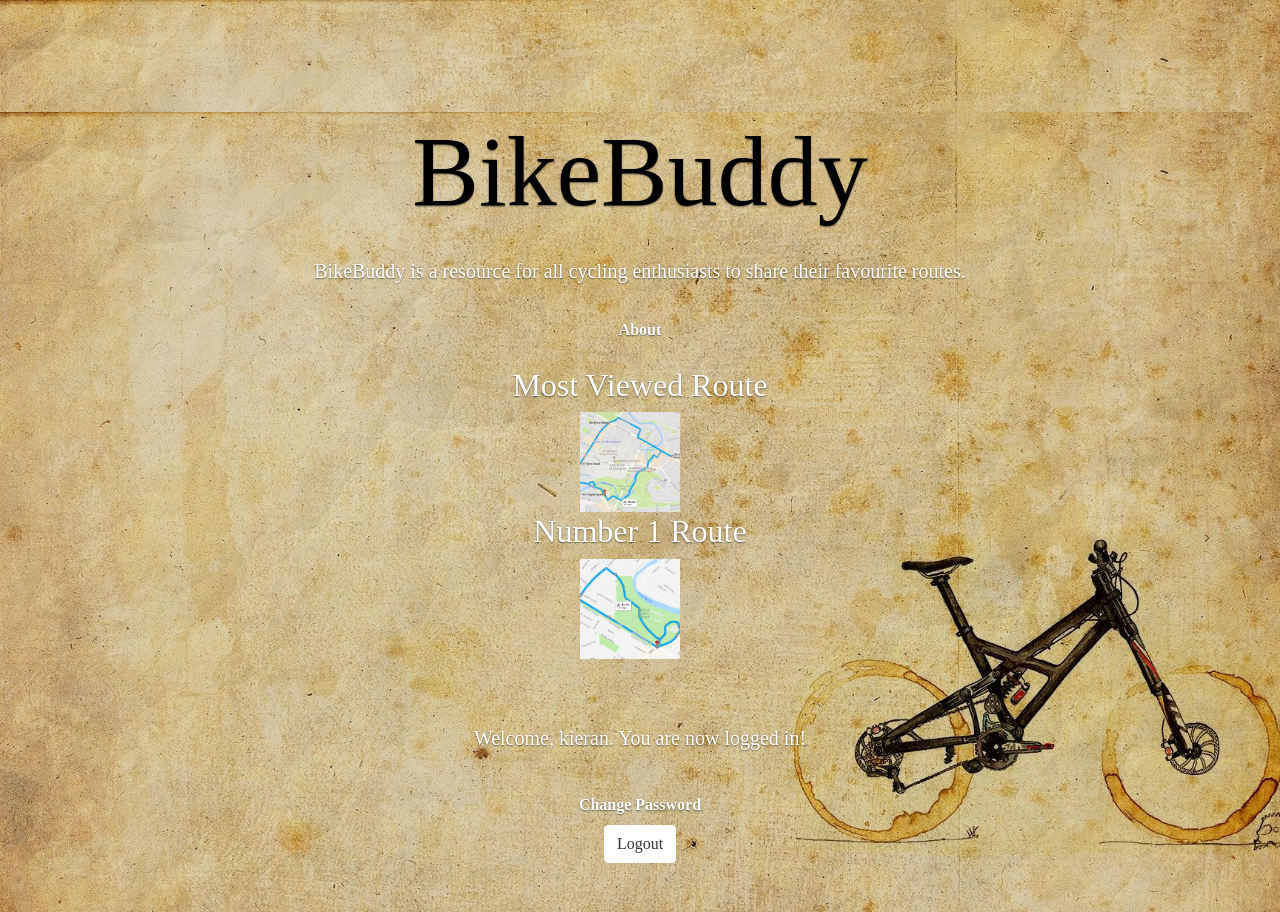
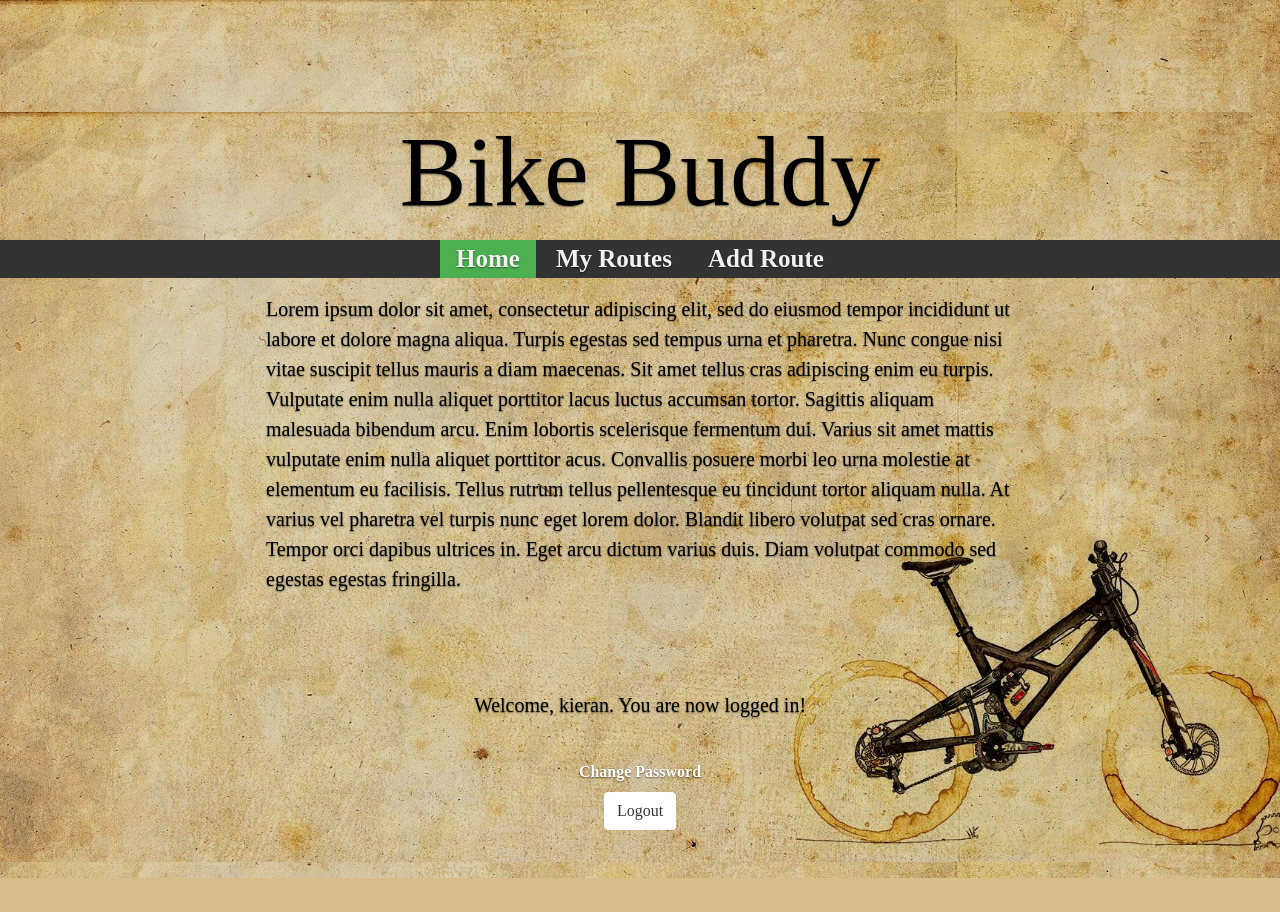
Before and after one commit to chrisb9719/bikebuddy, a Django app: page / in a window 1280 px wide. After the commit the page ends 878 px from the top, so only its background shows below. Run offline with Django 3.2, Linux system fonts and the light colour scheme; a user stored in the database is signed in; parts of the project's set-up code (start-up, migrations or seed data) failed here and were passed over; some libraries are stand-ins or nearby versions; some web fonts are replaced.

Commit message:
Made small alterations to home page and nav bar

```diff
--- a/static/css/cover.css
+++ b/static/css/cover.css
@@ -27,13 +27,10 @@ a:hover {
 
 html,
 body {
-  height: 100%;
   background: url(images/background.jpg) no-repeat center center fixed;
   -webkit-background-size: cover;
   -moz-background-size: cover;
   background-size: cover;
-}
-body {
 	font-family: 'Nova Flat';
   color: #fff;
   text-align: center;
@@ -64,7 +61,12 @@ body {
   padding: 2rem;
 }
 
-
+.center-text {
+	margin-right: 250px;
+	margin-left: 250px;
+	text-align: left;
+	font-size: 20px
+}
 /*
  * Header
  */
@@ -85,6 +87,7 @@ body {
   color: rgba(255,255,255,.5);
   background-color: transparent;
   border-bottom: .25rem solid transparent;
+	font-size: 20px;
 }
 
 .nav-masthead .nav-link:hover,
@@ -109,6 +112,7 @@ h1 {
 
 p {
 	padding: 1rem;
+	color: black;
 }
 
 @media (min-width: 48em) {
@@ -119,8 +123,34 @@ p {
     float: right;
   }
 }
+/*---------------------------------------------------------------------------*/
+.topnav {
+    background-color: #333;
+    overflow: hidden;
+}
 
+.topnav a {
+    float: center;
+    color: #f2f2f2;
+    text-align: center;
+    padding: 14px 16px;
+    text-decoration: none;
+    font-size: 25px;
+	}
 
+	.topnav a:hover {
+    background-color: #ddd;
+    color: black;
+}
+
+.active {
+    background-color: #4CAF50;
+    color: grey;
+}
+
+.topnav .icon {
+    display: none;
+}
 /*
  * Cover
  */
--- a/templates/buddyapp/home.html
+++ b/templates/buddyapp/home.html
@@ -23,20 +23,16 @@ an account. If user is logged in, home page informs them of this. -->
 
 
   <body>
-    <div class="inner cover">
-        <h1 class="cover-heading">BikeBuddy</h1>
-		<p class="lead">BikeBuddy is a resource for all cycling enthusiasts to share their favourite routes.</p>
-		<a href="top_rated/">About</a><br />
-		</div><br />
-			<h2>Most Viewed Route</h2>
-			<img src="{% static "map_1.png" %}" height='1000' width='1900'>
-			<a href="/bikebuddy/route/{{ most_viewed.slug }}" class="trigger">{{ most_viewed.name }}</a>
-
-
-			<h2>Number 1 Route</h2>
-			<img src="{% static "map_2.png" %}" height='1000' width='1900'>
-			<a href="/bikebuddy/routes/{{ routes_ratings.slug }}" class="trigger">{{ routes_ratings.name }}</a>
-  </body>
+    <h1>Bike Buddy</h1>
+    <div class="topnav" id="myTopnav">
+     <a href="#home" class="active">Home</a>
+     <a href="#myroutes">My Routes</a>
+     <a href="#addroute">Add Route</a>
+   </div>
+    <p class="center-text">
+       Lorem ipsum dolor sit amet, consectetur adipiscing elit, sed do eiusmod tempor incididunt ut labore et dolore magna aliqua. Turpis egestas sed tempus urna et pharetra. Nunc congue nisi vitae suscipit tellus mauris a diam maecenas. Sit amet tellus cras adipiscing enim eu turpis. Vulputate enim nulla aliquet porttitor lacus luctus accumsan tortor. Sagittis aliquam malesuada bibendum arcu. Enim lobortis scelerisque fermentum dui. Varius sit amet mattis vulputate enim nulla aliquet porttitor acus. Convallis posuere morbi leo urna molestie at elementum eu facilisis. Tellus rutrum tellus pellentesque eu tincidunt tortor aliquam nulla. At varius vel pharetra vel turpis nunc eget lorem dolor. Blandit libero volutpat sed cras ornare. Tempor orci dapibus ultrices in. Eget arcu dictum varius duis. Diam volutpat commodo sed egestas egestas fringilla.
+    </p>
+ </body>
 
 
 
```
